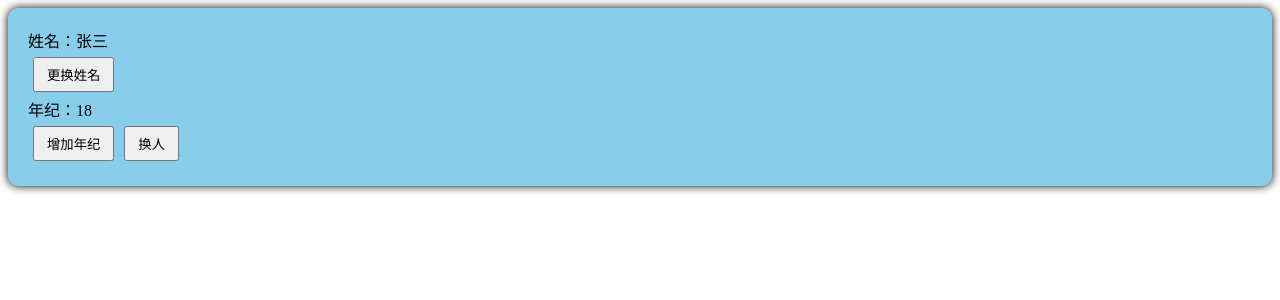
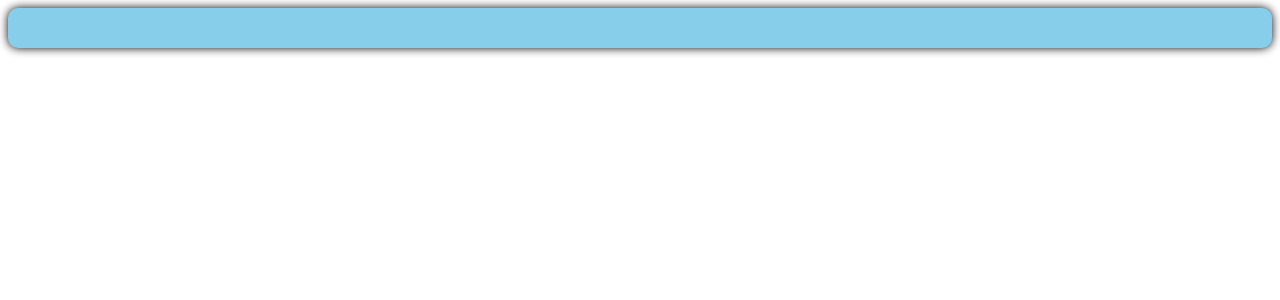
Before and after one commit to wuyuling692-coder/my-vue-app, a Vue app: page / in a window 1280 px wide. Shown: the top 300 px of the page. Built offline with nearby package versions, Linux system fonts and the light colour scheme.

Commit message:
watch监视reactive

```diff
--- /dev/null
+++ b/public/备份/watch监视reactive.vue
@@ -0,0 +1,50 @@
+<template>
+    <div class="person">
+        <div>{{ person.name }}</div>
+        <div>{{ person.age }}</div>
+        <button @click="changeName">姓名更改</button>
+        <button @click="changeAge">年龄更改</button>
+        <button @click="changeAll">更改整个人</button>
+    </div>
+</template>
+
+<script lang="ts" setup>
+import { reactive,watch,computed } from 'vue'
+const person=reactive({
+    name:'张伟',
+    age:28
+})
+const changeName=()=>{
+    person.name+='~'
+}
+const changeAge=()=>{
+    person.age+=1
+}
+const changeAll=()=>{
+    Object.assign(person,{name:'陈赫',age:30})
+}
+watch(person,(newValue,oldValue)=>{
+    console.log('陈赫来了',newValue,oldValue)
+})
+
+
+</script>
+
+<style scoped>
+.person {
+    background-color: skyblue;
+    box-shadow: 0 0 10px;
+    border-radius: 10px;
+    padding: 20px;
+}
+
+.game-list {
+    margin-top: 20px;
+}
+
+button {
+    margin: 5px;
+    padding: 6px 12px;
+    cursor: pointer;
+}
+</style>
--- /dev/null
+++ b/public/备份/watch监视ref.vue
@@ -0,0 +1,55 @@
+<template>
+    <div class="person">
+        <div >姓名：{{ person.name }}</div>
+        <button @click="changeName">更换姓名</button>
+        <div >年纪：{{ person.age }}</div>
+        <button @click="changeAge">增加年纪</button>
+        <button @click="changeNewPerson">换人</button>
+    </div>
+
+
+</template>
+
+<script lang="ts" setup>
+import { ref,watch,computed } from 'vue'
+const person=ref({
+    name:'张三',
+    age:18
+})
+
+const changeName=()=>{
+    person.value.name+='~'
+}
+const changeAge=()=>{
+    person.value.age+=1
+}
+
+const changeNewPerson=()=>{
+    person.value={name:'里斯',age:44}
+}
+// watch监听中如果要深度监视到对象里的数据需要在其后面添加deep:true;
+// 立即监视用immeditate:true。
+watch(person,(newValue,oldValue)=>{
+    console.log('person换人了',newValue,oldValue)
+},{deep:true,immediate:true})
+
+</script>
+
+<style scoped>
+.person {
+    background-color: skyblue;
+    box-shadow: 0 0 10px;
+    border-radius: 10px;
+    padding: 20px;
+}
+
+.game-list {
+    margin-top: 20px;
+}
+
+button {
+    margin: 5px;
+    padding: 6px 12px;
+    cursor: pointer;
+}
+</style>
--- a/src/components/Person.vue
+++ b/src/components/Person.vue
@@ -1,37 +1,13 @@
 <template>
     <div class="person">
-        <div >姓名：{{ person.name }}</div>
-        <button @click="changeName">更换姓名</button>
-        <div >年纪：{{ person.age }}</div>
-        <button @click="changeAge">增加年纪</button>
-        <button @click="changeNewPerson">换人</button>
+
     </div>
-
-
 </template>
 
 <script lang="ts" setup>
-import { ref,watch,computed } from 'vue'
-const person=ref({
-    name:'张三',
-    age:18
-})
+import { reactive,watch,computed } from 'vue'
 
-const changeName=()=>{
-    person.value.name+='~'
-}
-const changeAge=()=>{
-    person.value.age+=1
-}
 
-const changeNewPerson=()=>{
-    person.value={name:'里斯',age:44}
-}
-// watch监听中如果要深度监视到对象里的数据需要在其后面添加deep:true;
-// 立即监视用immeditate:true。
-watch(person,(newValue,oldValue)=>{
-    console.log('person换人了',newValue,oldValue)
-},{deep:true,immediate:true})
 
 </script>
 
--- a/tsconfig.json
+++ b/tsconfig.json
@@ -33,7 +33,7 @@
     "src/**/*.vue",
     "tests/**/*.ts",
     "tests/**/*.tsx"
-, "public/备份/Person computed.vue", "public/备份/watch第一种方法.vue"  ],
+, "public/备份/Person computed.vue", "public/备份/watch第一种方法.vue", "public/备份/watch监视ref.vue", "public/备份/watch监视reactive.vue"  ],
   "exclude": [
     "node_modules"
   ]
```
